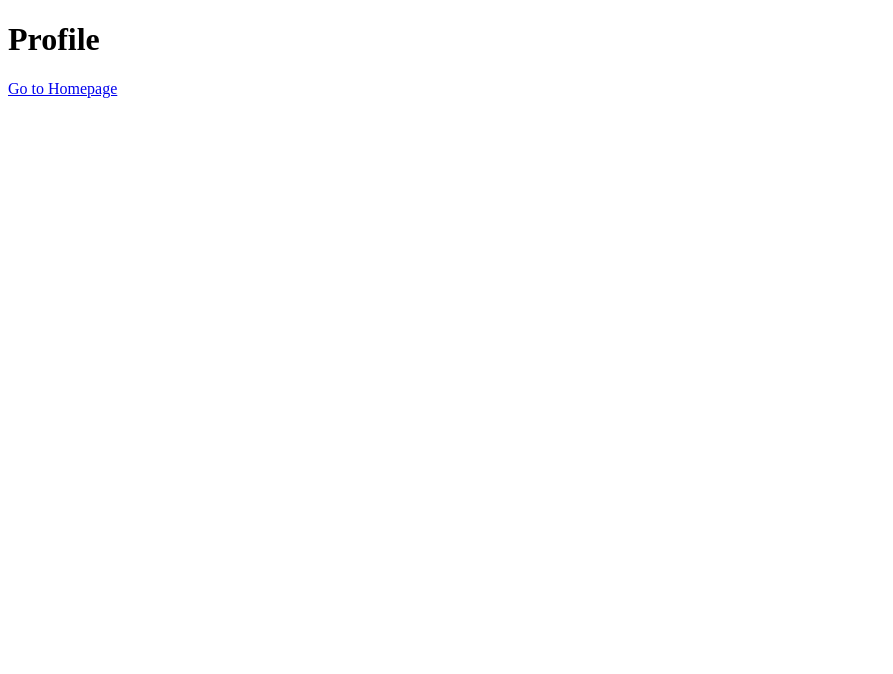
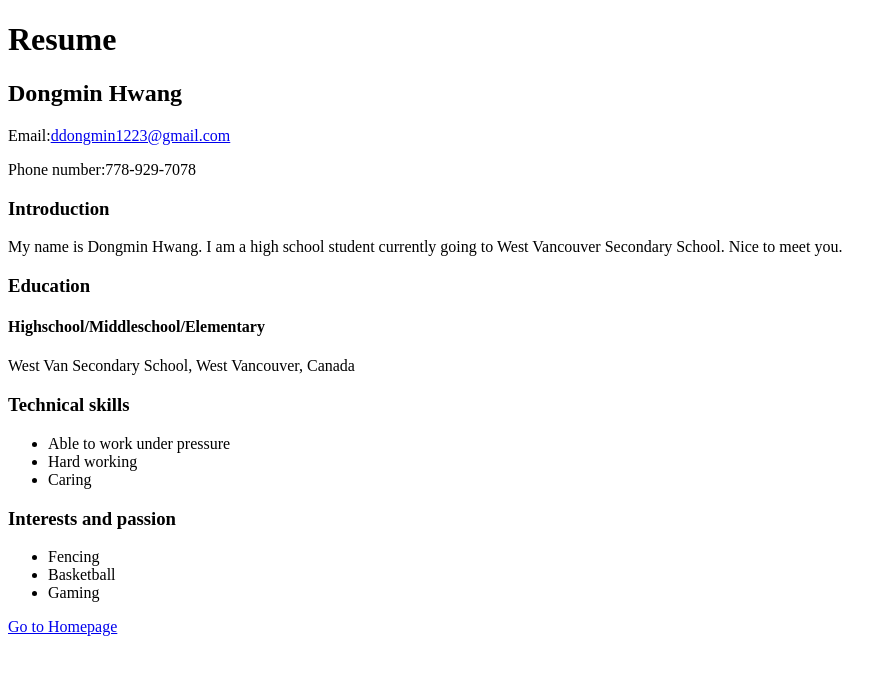
Before and after one commit to ddongmin1223/ddongmin1223.github.io, a plain HTML site: page profile.html in a window 1280 px wide. Shown: the whole page, without its empty margins (0-893 px from the left). Drawn offline with Linux system fonts and the light colour scheme.

Commit message:
Wrote resume

```diff
--- a/profile.html
+++ b/profile.html
@@ -1,7 +1,27 @@
 <!DOCTYPE html>
 <html>
     <body>
-        <h1>Profile</h1>
+        <h1>Resume</h1>
+        <h2>Dongmin Hwang</h2>
+        <p>Email:<a href="mailto:ddongmin1223@gmail.com">ddongmin1223@gmail.com</a></p>
+        <p>Phone number:778-929-7078</p>
+        <h3>Introduction</h3>
+        <p>My name is Dongmin Hwang. I am a high school student currently going to West Vancouver Secondary School. Nice to meet you.</p>
+        <h3>Education</h3>
+        <h4>Highschool/Middleschool/Elementary</h4>
+        <p>West Van Secondary School, West Vancouver, Canada</p>
+        <h3>Technical skills</h3>
+        <ul>
+            <li>Able to work under pressure</li>
+            <li>Hard working</li>
+            <li>Caring</li>
+        </ul>
+        <h3>Interests and passion</h3>
+        <ul>
+            <li>Fencing</li>
+            <li>Basketball</li>
+            <li>Gaming</li>
+        </ul>
         <a href="index.html">Go to Homepage</a>
     </body>
 </html>
```
